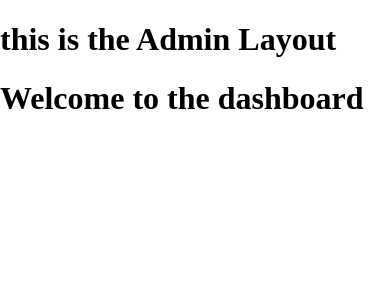
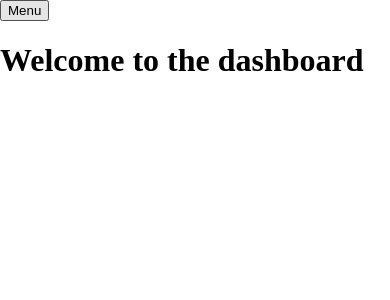
Before and after one commit to NedimM24/backcountry-journal, a React (Vite) app in the folder admin-frontend/: page / in a window 390 px wide. Shown: the top 300 px of the page. Built offline with nearby package versions, Linux system fonts and the light colour scheme; sample sign-in values are in the browser's storage.

Commit message:
Created mobile nav functionality

```diff
--- a/admin-frontend/src/components/AdminLayout/AdminLayout.module.css
+++ b/admin-frontend/src/components/AdminLayout/AdminLayout.module.css
@@ -0,0 +1,18 @@
+.mobileNav{
+    display: block;
+}
+
+.desktopNav{
+    display: none;
+}
+
+/*SWITCH TO FULL SIDEBAR ONCE WE EXIT MOBILE MODE*/
+@media(min-width: 900px){
+    .mobileNav{
+        display: none;
+    }
+
+    .desktopNav{
+        display: block;
+    }
+}
--- a/admin-frontend/src/components/AdminLayout/AdminLayout.tsx
+++ b/admin-frontend/src/components/AdminLayout/AdminLayout.tsx
@@ -1,3 +1,17 @@
+import { MobileNav } from "./Sidebar/MobileNav";
+import { DesktopNav } from "./Sidebar/DesktopNav";
+import styles from "./AdminLayout.module.css";
+
 export function AdminLayout() {
-  return <h1>this is the Admin Layout</h1>;
+  return (
+    <div>
+      <div className={styles.mobileNav}>
+        <MobileNav />
+      </div>
+
+      <div className={styles.desktopNav}>
+        <DesktopNav />
+      </div>
+    </div>
+  );
 }
--- a/admin-frontend/src/components/AdminLayout/Sidebar/DesktopNav.tsx
+++ b/admin-frontend/src/components/AdminLayout/Sidebar/DesktopNav.tsx
@@ -0,0 +1,3 @@
+export function DesktopNav() {
+  return <h1>Desktop Nav</h1>;
+}
--- a/admin-frontend/src/components/AdminLayout/Sidebar/MobileNav.tsx
+++ b/admin-frontend/src/components/AdminLayout/Sidebar/MobileNav.tsx
@@ -0,0 +1,32 @@
+import { useState } from "react";
+import { Link, useNavigate } from "react-router-dom";
+
+export function MobileNav() {
+  const navigate = useNavigate();
+  function handleLogout() {
+    localStorage.removeItem("token");
+    localStorage.removeItem("role");
+    navigate("/login", { replace: true });
+  }
+  const [open, setOpen] = useState(false);
+  return (
+    <div>
+      <button onClick={() => setOpen(!open)} aria-expanded={open}>
+        Menu
+      </button>
+
+      {open && (
+        <div>
+          <nav>
+            <Link to="/">Dashboard</Link>
+            <Link to="/new-post">New Post</Link>
+            <Link to="/comments">Comments</Link>
+            <div>
+              <button onClick={handleLogout}>Logout</button>
+            </div>
+          </nav>
+        </div>
+      )}
+    </div>
+  );
+}
```
